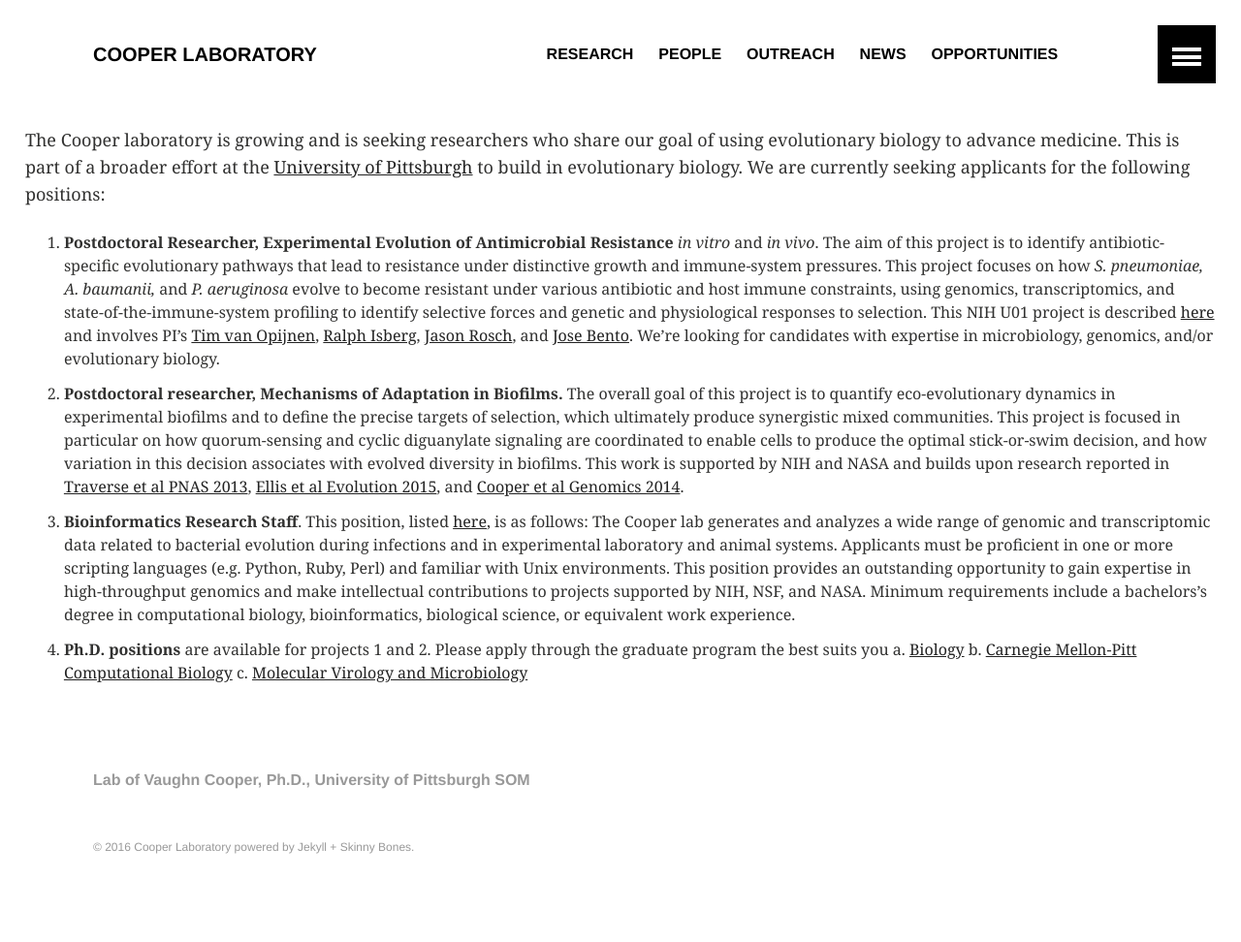
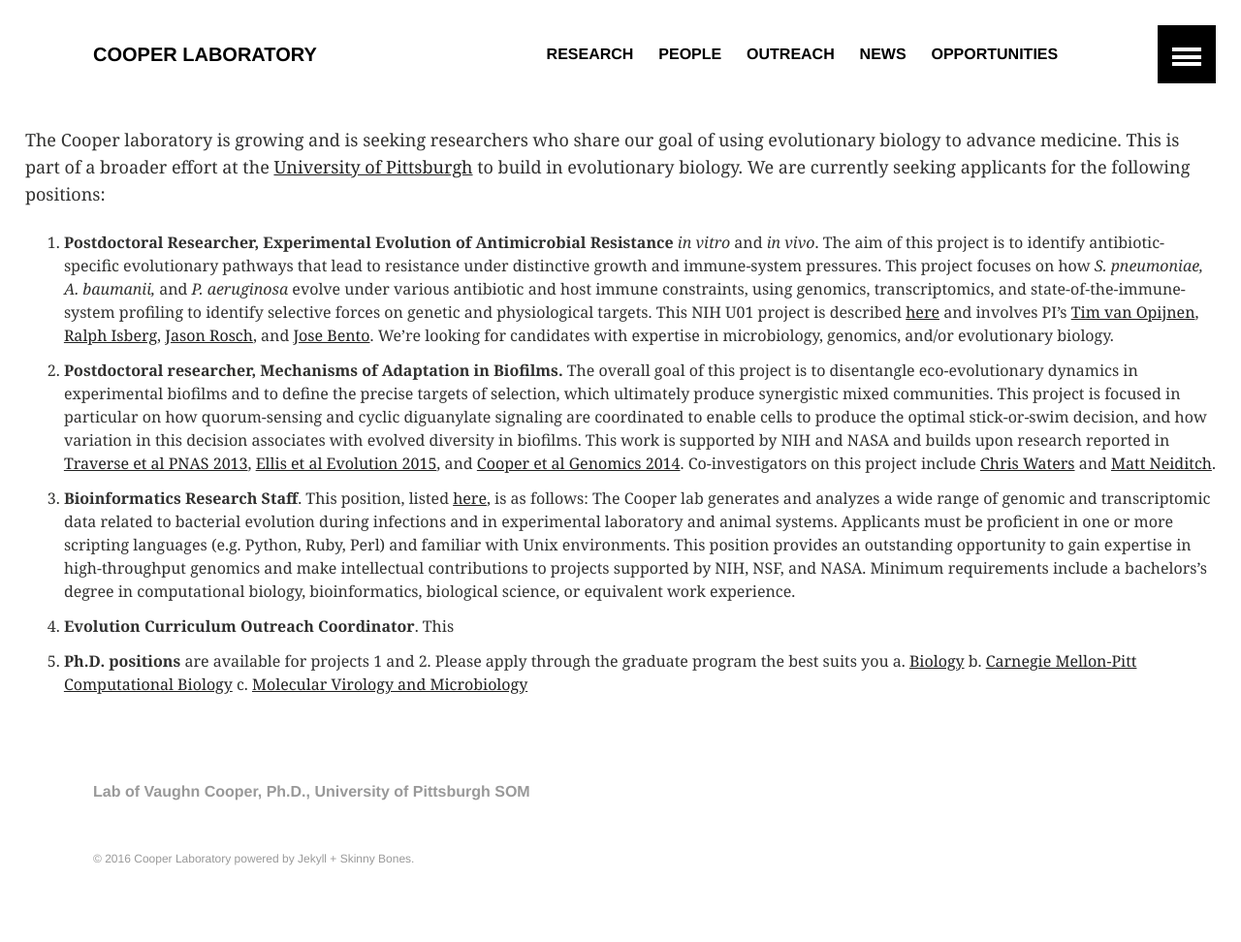
Before and after one commit to cdeitrick/vscooper.github.io, a Jekyll site: the page built from opportunities.md, in a window 1280 px wide. Shown: the whole page at 97% size. Built offline with Jekyll 4.4.1, drawn with Linux system fonts in a browser that asks for light colours.

Commit message:
Update opportunities.md

```diff
--- a/opportunities.md
+++ b/opportunities.md
@@ -7,10 +7,11 @@
 
 The Cooper laboratory is growing and is seeking researchers who share our goal of using evolutionary biology to advance medicine. This is part of a broader effort at the [University of Pittsburgh](http://pitt.edu) to build in evolutionary biology. We are currently seeking applicants for the following positions:
 
-1. **Postdoctoral Researcher, Experimental Evolution of Antimicrobial Resistance** *in vitro* and *in vivo*. The aim of this project is to identify antibiotic-specific evolutionary pathways that lead to resistance under distinctive growth and immune-system pressures. This project focuses on how *S. pneumoniae, A. baumanii,* and *P. aeruginosa* evolve to become resistant under various antibiotic and host immune constraints, using genomics, transcriptomics, and state-of-the-immune-system profiling to identify selective forces and genetic and physiological responses to selection. This NIH U01 project is described [here](https://projectreporter.nih.gov/project_info_description.cfm?aid=9108644&icde=28937273) and involves PI's [Tim van Opijnen](http://www.vanopijnenlab.com/), [Ralph Isberg](http://sackler.tufts.edu/Faculty-and-Research/Faculty-Profiles/Ralph-Isberg-Profile), [Jason Rosch](https://www.stjude.org/directory/r/jason-rosch.html), and [Jose Bento](http://www.jbento.net/). We're looking for candidates with expertise in microbiology, genomics, and/or evolutionary biology.
-2.  **Postdoctoral researcher, Mechanisms of Adaptation in Biofilms.** The overall goal of this project is to quantify eco-evolutionary dynamics in experimental biofilms and to define the precise targets of selection, which ultimately produce synergistic mixed communities. This project is focused in particular on how quorum-sensing and cyclic diguanylate signaling are coordinated to enable cells to produce the optimal stick-or-swim decision, and how variation in this decision associates with evolved diversity in biofilms. This work is supported by NIH and NASA and builds upon research reported in [Traverse et al PNAS 2013](http://www.pnas.org/content/110/3/E250.abstract.html?etoc), [Ellis et al Evolution 2015](http://onlinelibrary.wiley.com/doi/10.1111/evo.12581/full), and [Cooper et al Genomics 2014](http://www.sciencedirect.com/science/article/pii/S0888754314001840).
+1. **Postdoctoral Researcher, Experimental Evolution of Antimicrobial Resistance** *in vitro* and *in vivo*. The aim of this project is to identify antibiotic-specific evolutionary pathways that lead to resistance under distinctive growth and immune-system pressures. This project focuses on how *S. pneumoniae, A. baumanii,* and *P. aeruginosa* evolve under various antibiotic and host immune constraints, using genomics, transcriptomics, and state-of-the-immune-system profiling to identify selective forces on genetic and physiological targets. This NIH U01 project is described [here](https://projectreporter.nih.gov/project_info_description.cfm?aid=9108644&icde=28937273) and involves PI's [Tim van Opijnen](http://www.vanopijnenlab.com/), [Ralph Isberg](http://sackler.tufts.edu/Faculty-and-Research/Faculty-Profiles/Ralph-Isberg-Profile), [Jason Rosch](https://www.stjude.org/directory/r/jason-rosch.html), and [Jose Bento](http://www.jbento.net/). We're looking for candidates with expertise in microbiology, genomics, and/or evolutionary biology.
+2.  **Postdoctoral researcher, Mechanisms of Adaptation in Biofilms.** The overall goal of this project is to disentangle eco-evolutionary dynamics in experimental biofilms and to define the precise targets of selection, which ultimately produce synergistic mixed communities. This project is focused in particular on how quorum-sensing and cyclic diguanylate signaling are coordinated to enable cells to produce the optimal stick-or-swim decision, and how variation in this decision associates with evolved diversity in biofilms. This work is supported by NIH and NASA and builds upon research reported in [Traverse et al PNAS 2013](http://www.pnas.org/content/110/3/E250.abstract.html?etoc), [Ellis et al Evolution 2015](http://onlinelibrary.wiley.com/doi/10.1111/evo.12581/full), and [Cooper et al Genomics 2014](http://www.sciencedirect.com/science/article/pii/S0888754314001840). Co-investigators on this project include [Chris Waters](https://msu.edu/~watersc3/people.html) and [Matt Neiditch](http://njms.rutgers.edu/departments/molecular_genetics/faculty/neiditch/).
 3.   **Bioinformatics Research Staff**. This position, listed [here](https://www.pittsource.com/hr/postings/117344/preview), is as follows:  The Cooper lab generates and analyzes a wide range of genomic and transcriptomic data related to bacterial evolution during infections and in experimental laboratory and animal systems. Applicants must be proficient in one or more scripting languages (e.g. Python, Ruby, Perl) and familiar with Unix environments. This position provides an outstanding opportunity to gain expertise in high-throughput genomics and make intellectual contributions to projects supported by NIH, NSF, and NASA. Minimum requirements include a bachelors's degree in computational biology, bioinformatics, biological science, or equivalent work experience.
-4.   **Ph.D. positions** are available for projects 1 and 2. Please apply through the graduate program the best suits you
+4.   **Evolution Curriculum Outreach Coordinator**. This
+5.   **Ph.D. positions** are available for projects 1 and 2. Please apply through the graduate program the best suits you
   a. [Biology](http://biology.pitt.edu/graduate)
   b. [Carnegie Mellon-Pitt Computational Biology](http://www.compbio.cmu.edu/)
   c. [Molecular Virology and Microbiology](http://www.mvm.pitt.edu/)
```
